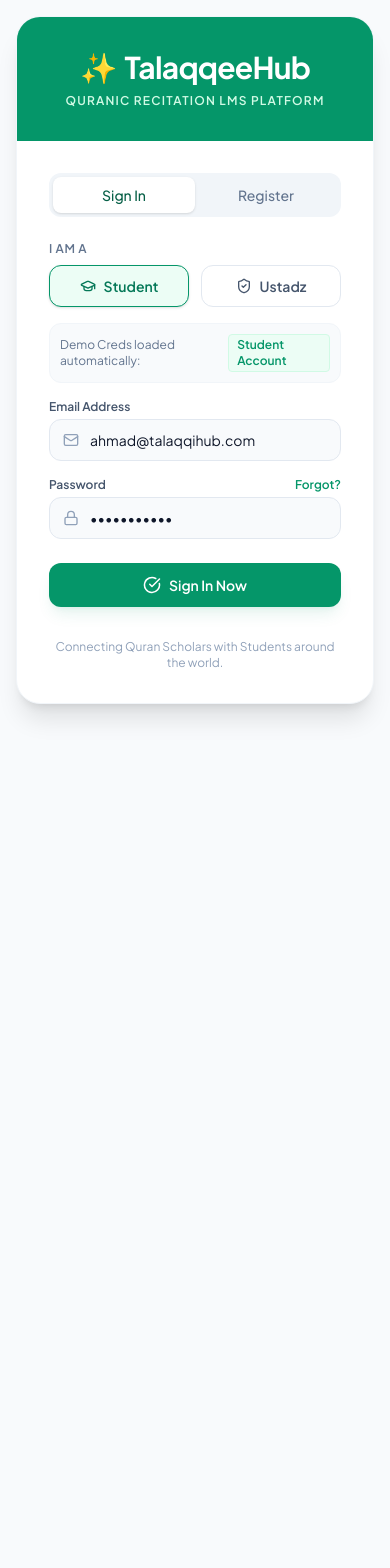
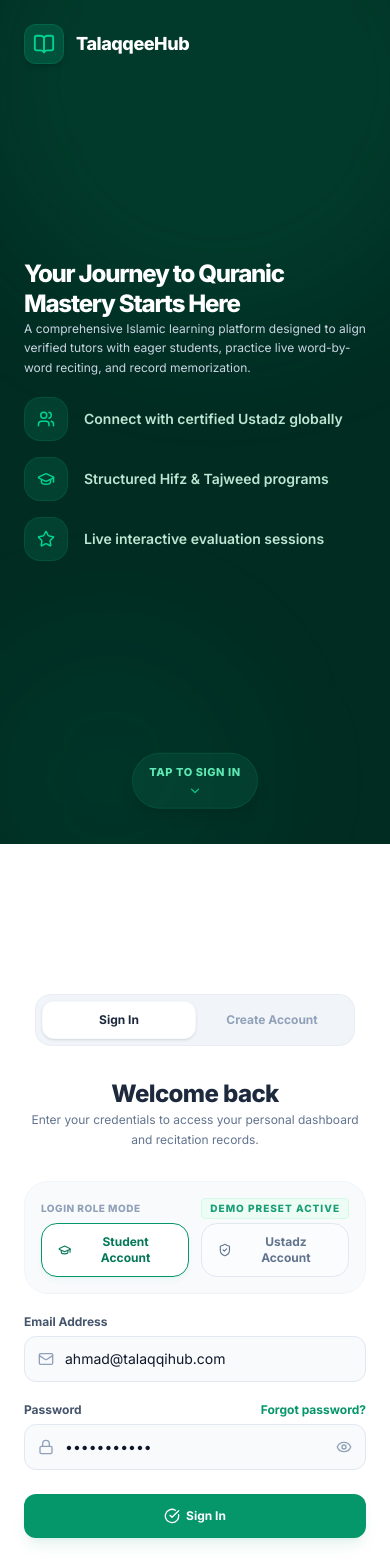
Before and after one commit to mfakhriabdillah/talaqqeehub, a React (Vite) app: page / in a window 390 px wide. Shown: the top 1568 px of the page. Before the commit the page ends 844 px from the top, so only its background shows below. Built offline with nearby package versions, Linux system fonts and the light colour scheme.

Commit message:
Fix landing page and Mobile view

```diff
--- a/src/components/AuthView.jsx
+++ b/src/components/AuthView.jsx
@@ -1,5 +1,18 @@
 import React, { useState } from 'react';
-import { Mail, Lock, User, CheckCircle, GraduationCap, ShieldCheck } from 'lucide-react';
+import {
+  Mail,
+  Lock,
+  User,
+  CheckCircle,
+  GraduationCap,
+  ShieldCheck,
+  BookOpen,
+  Users,
+  Star,
+  Eye,
+  EyeOff,
+  ChevronDown
+} from 'lucide-react';
 
 export default function AuthView({ onLogin }) {
   const [isLogin, setIsLogin] = useState(true);
@@ -8,6 +21,7 @@
   const [password, setPassword] = useState('password123');
   const [name, setName] = useState('Ahmad Fauzi');
   const [loading, setLoading] = useState(false);
+  const [showPassword, setShowPassword] = useState(false);
 
   const handleQuickFill = (selectedRole) => {
     setRole(selectedRole);
@@ -38,95 +52,162 @@
   };
 
   return (
-    <div className="min-height-[90vh] flex items-center justify-center p-4">
-      <div className="w-full max-w-md bg-white border border-slate-100 rounded-3xl shadow-xl overflow-hidden transition-all duration-300 hover:shadow-2xl">
-        {/* Decorative Top Accent */}
-        <div className="bg-emerald-600 px-6 py-8 text-center text-white relative">
-          <div className="absolute inset-0 bg-[radial-gradient(ellipse_at_top_right,_var(--tw-gradient-stops))] from-emerald-400 via-emerald-600 to-emerald-800 opacity-90"></div>
-          <div className="relative z-10">
-            <h1 className="text-3xl font-bold tracking-tight m-0 text-white font-sans flex items-center justify-center gap-2">
-              <span className="text-emerald-200">✨</span> TalaqqeeHub
-            </h1>
-            <p className="text-emerald-100 text-xs mt-2 uppercase tracking-widest font-semibold">
-              Quranic Recitation LMS Platform
+    <div className="min-h-screen flex flex-col md:flex-row bg-slate-50 font-sans scroll-smooth">
+
+      {/* 1. LEFT SIDE - EMERALD BRAND PANEL (Mobile Full-Screen Onboarding Splash) */}
+      <div className="w-full md:w-1/2 bg-emerald-950 p-6 md:p-12 lg:p-16 flex flex-col justify-between text-white relative overflow-hidden h-[100dvh] md:h-screen md:min-h-screen">
+
+        {/* Soft Circular Glow Background Decoration */}
+        <div className="absolute inset-0 bg-[radial-gradient(circle_at_center,_var(--tw-gradient-stops))] from-emerald-800 via-emerald-900 to-emerald-950 opacity-95"></div>
+        <div className="absolute top-[-20%] right-[-20%] w-[500px] h-[500px] rounded-full bg-emerald-500/10 blur-3xl"></div>
+        <div className="absolute bottom-[-10%] left-[-10%] w-[300px] h-[300px] rounded-full bg-emerald-400/5 blur-3xl"></div>
+
+        {/* Brand Header */}
+        <div className="relative z-10 flex items-center gap-3">
+          <div className="p-2 bg-emerald-700/40 rounded-xl border border-emerald-600/30 shadow-md">
+            <BookOpen size={22} className="text-emerald-400" />
+          </div>
+          <span className="text-lg font-black tracking-tight text-white">TalaqqeeHub</span>
+        </div>
+
+        {/* Title, Copy & Feature Points Stack */}
+        <div className="relative z-10 my-auto py-4 md:py-0 space-y-5 md:space-y-12">
+          {/* Headline block */}
+          <div className="space-y-4">
+            <h2 className="text-2xl md:text-3xl lg:text-4.5xl font-extrabold text-white leading-tight tracking-tighter m-0">
+              Your Journey to Quranic Mastery Starts Here
+            </h2>
+            <p className="text-xs md:text-sm text-slate-300 leading-relaxed font-normal max-w-md">
+              A comprehensive Islamic learning platform designed to align verified tutors with eager students, practice live word-by-word reciting, and record memorization.
             </p>
+          </div>
+
+          {/* Three features list */}
+          <div className="space-y-4 max-w-md">
+            {[
+              { icon: Users, text: "Connect with certified Ustadz globally" },
+              { icon: GraduationCap, text: "Structured Hifz & Tajweed programs" },
+              { icon: Star, text: "Live interactive evaluation sessions" }
+            ].map((feat, idx) => {
+              const Icon = feat.icon;
+              return (
+                <div key={idx} className="flex items-center gap-4 group cursor-default">
+                  <div className="p-3 bg-emerald-800/40 rounded-2xl border border-emerald-700/30 text-emerald-400 group-hover:bg-emerald-700/50 group-hover:text-emerald-300 transition-all duration-300">
+                    <Icon size={18} />
+                  </div>
+                  <span className="text-sm font-semibold text-emerald-100/90 group-hover:text-white transition-colors duration-300">
+                    {feat.text}
+                  </span>
+                </div>
+              );
+            })}
           </div>
         </div>
 
-        {/* Form Body */}
-        <div className="p-8">
-          {/* Tab Toggles */}
-          <div className="flex bg-slate-100 p-1 rounded-xl mb-6">
+        {/* Mobile Onboarding Scroll Down Arrow Action */}
+        <div className="relative z-10 md:hidden flex flex-col items-center justify-center gap-1.5 mt-2 animate-bounce">
+          <button
+            type="button"
+            onClick={() => {
+              document.getElementById('login-section')?.scrollIntoView({ behavior: 'smooth' });
+            }}
+            className="flex flex-col items-center gap-1 text-[11px] uppercase tracking-wider text-emerald-300 font-extrabold bg-emerald-900/50 hover:bg-emerald-900/80 px-4 py-2.5 rounded-full border border-emerald-700/30 shadow-lg cursor-pointer transition-all active:scale-95"
+          >
+            <span>Tap to Sign In</span>
+            <ChevronDown size={14} className="text-emerald-400" />
+          </button>
+        </div>
+
+        {/* Social / Trust Footer */}
+        <div className="relative z-10 text-xs text-emerald-200/50 font-medium hidden md:block">
+          Connecting Quran Scholars with Students around the world. © 2026 TalaqqeeHub.
+        </div>
+      </div>
+
+      {/* 2. RIGHT SIDE - CREDENTIALS LOGIN PANEL */}
+      <div id="login-section" className="w-full md:w-1/2 bg-white flex items-center justify-center p-6 md:p-12 lg:p-16 min-h-[100dvh] md:min-h-screen">
+
+        <div className="w-full max-w-md space-y-8 animate-scaleUp">
+
+          {/* Tab Toggles (Sign In / Create Account) */}
+          <div className="flex bg-slate-100 p-1.5 rounded-2xl max-w-xs mx-auto border border-slate-200/50">
             <button
+              type="button"
               onClick={() => { setIsLogin(true); handleQuickFill(role); }}
-              className={`flex-1 py-2 text-sm font-medium rounded-lg transition-all duration-200 ${
+              className={`flex-1 py-2.5 text-xs font-bold rounded-xl transition-all duration-300 cursor-pointer ${
                 isLogin
-                  ? 'bg-white text-emerald-800 shadow-sm'
-                  : 'text-slate-500 hover:text-slate-800'
+                  ? 'bg-white text-slate-800 shadow-sm border border-slate-200/25'
+                  : 'text-slate-400 hover:text-slate-700'
               }`}
             >
               Sign In
             </button>
             <button
+              type="button"
               onClick={() => { setIsLogin(false); }}
-              className={`flex-1 py-2 text-sm font-medium rounded-lg transition-all duration-200 ${
+              className={`flex-1 py-2.5 text-xs font-bold rounded-xl transition-all duration-300 cursor-pointer ${
                 !isLogin
-                  ? 'bg-white text-emerald-800 shadow-sm'
-                  : 'text-slate-500 hover:text-slate-800'
+                  ? 'bg-white text-slate-800 shadow-sm border border-slate-200/25'
+                  : 'text-slate-400 hover:text-slate-700'
               }`}
             >
-              Register
+              Create Account
             </button>
           </div>
 
-          <form onSubmit={handleSubmit} className="space-y-4">
-            {/* Role Switcher */}
-            <div>
-              <label className="text-xs font-semibold text-slate-500 uppercase tracking-wider block mb-2">
-                I am a
-              </label>
+          {/* Form Header */}
+          <div className="space-y-1.5 text-center md:text-left">
+            <h3 className="text-2xl font-extrabold text-slate-800 tracking-tight m-0">
+              {isLogin ? "Welcome back" : "Create your account"}
+            </h3>
+            <p className="text-xs text-slate-500 font-normal leading-relaxed">
+              {isLogin
+                ? "Enter your credentials to access your personal dashboard and recitation records."
+                : "Register as a new student to begin your custom recitation pathways today."}
+            </p>
+          </div>
+
+          <form onSubmit={handleSubmit} className="space-y-5">
+            {/* Demo Quick-Fill Pill Segments */}
+            <div className="space-y-2 bg-slate-50 border border-slate-100 p-4 rounded-3xl">
+              <div className="flex justify-between items-center mb-1">
+                <span className="text-[10px] uppercase tracking-wider font-extrabold text-slate-400">Login Role Mode</span>
+                <span className="text-[10px] text-emerald-600 font-extrabold bg-emerald-50 px-2 py-0.5 rounded border border-emerald-100 uppercase tracking-widest animate-pulse">
+                  Demo Preset Active
+                </span>
+              </div>
               <div className="grid grid-cols-2 gap-3">
                 <button
                   type="button"
                   onClick={() => handleQuickFill('student')}
-                  className={`flex items-center justify-center gap-2 py-2.5 px-4 rounded-xl border text-sm font-semibold transition-all ${
+                  className={`flex items-center justify-center gap-2 py-2.5 px-4 rounded-2xl border text-xs font-bold transition-all cursor-pointer ${
                     role === 'student'
-                      ? 'border-emerald-600 bg-emerald-50 text-emerald-700 shadow-sm'
-                      : 'border-slate-200 bg-white text-slate-600 hover:bg-slate-50'
+                      ? 'border-emerald-600 bg-white text-emerald-700 shadow-md shadow-emerald-600/5'
+                      : 'border-slate-200 bg-white/40 text-slate-500 hover:bg-white hover:text-slate-700'
                   }`}
                 >
-                  <GraduationCap size={16} />
-                  Student
+                  <GraduationCap size={14} />
+                  Student Account
                 </button>
                 <button
                   type="button"
                   onClick={() => handleQuickFill('teacher')}
-                  className={`flex items-center justify-center gap-2 py-2.5 px-4 rounded-xl border text-sm font-semibold transition-all ${
+                  className={`flex items-center justify-center gap-2 py-2.5 px-4 rounded-2xl border text-xs font-bold transition-all cursor-pointer ${
                     role === 'teacher'
-                      ? 'border-emerald-600 bg-emerald-50 text-emerald-700 shadow-sm'
-                      : 'border-slate-200 bg-white text-slate-600 hover:bg-slate-50'
+                      ? 'border-emerald-600 bg-white text-emerald-700 shadow-md shadow-emerald-600/5'
+                      : 'border-slate-200 bg-white/40 text-slate-500 hover:bg-white hover:text-slate-700'
                   }`}
                 >
-                  <ShieldCheck size={16} />
-                  Ustadz
+                  <ShieldCheck size={14} />
+                  Ustadz Account
                 </button>
               </div>
             </div>
 
-            {/* Quick Helper Label */}
-            {isLogin && (
-              <div className="bg-slate-50 p-2.5 rounded-xl border border-slate-100 flex items-center justify-between text-xs text-slate-500">
-                <span>Demo Creds loaded automatically:</span>
-                <span className="font-semibold text-emerald-600 capitalize bg-emerald-50 px-2 py-0.5 rounded border border-emerald-100">
-                  {role} Account
-                </span>
-              </div>
-            )}
-
-            {/* Name (Registration Only) */}
+            {/* Name Input (Visible in Create Account mode) */}
             {!isLogin && (
-              <div className="space-y-1">
-                <label className="text-xs font-semibold text-slate-600 block">Full Name</label>
+              <div className="space-y-1.5 animate-fadeIn">
+                <label className="text-xs font-bold text-slate-600 block">Full Name</label>
                 <div className="relative">
                   <span className="absolute inset-y-0 left-0 pl-3.5 flex items-center text-slate-400">
                     <User size={16} />
@@ -134,18 +215,18 @@
                   <input
                     type="text"
                     required
-                    placeholder="Enter your name"
+                    placeholder="Ahmad Fauzi"
                     value={name}
                     onChange={(e) => setName(e.target.value)}
-                    className="w-full pl-10 pr-4 py-2.5 bg-slate-50 border border-slate-200 rounded-xl text-sm transition-all focus:bg-white"
+                    className="w-full pl-10 pr-4 py-3 bg-slate-50 border border-slate-200 focus:border-emerald-500 focus:bg-white rounded-xl text-sm transition-all outline-none focus:ring-4 focus:ring-emerald-500/10"
                   />
                 </div>
               </div>
             )}
 
-            {/* Email */}
-            <div className="space-y-1">
-              <label className="text-xs font-semibold text-slate-600 block">Email Address</label>
+            {/* Email Input */}
+            <div className="space-y-1.5">
+              <label className="text-xs font-bold text-slate-600 block">Email Address</label>
               <div className="relative">
                 <span className="absolute inset-y-0 left-0 pl-3.5 flex items-center text-slate-400">
                   <Mail size={16} />
@@ -156,18 +237,18 @@
                   placeholder="name@example.com"
                   value={email}
                   onChange={(e) => setEmail(e.target.value)}
-                  className="w-full pl-10 pr-4 py-2.5 bg-slate-50 border border-slate-200 rounded-xl text-sm transition-all focus:bg-white"
+                  className="w-full pl-10 pr-4 py-3 bg-slate-50 border border-slate-200 focus:border-emerald-500 focus:bg-white rounded-xl text-sm transition-all outline-none focus:ring-4 focus:ring-emerald-500/10"
                 />
               </div>
             </div>
 
-            {/* Password */}
-            <div className="space-y-1">
+            {/* Password Input with Visibility Eye toggle */}
+            <div className="space-y-1.5">
               <div className="flex justify-between items-center">
-                <label className="text-xs font-semibold text-slate-600 block">Password</label>
+                <label className="text-xs font-bold text-slate-600 block">Password</label>
                 {isLogin && (
-                  <a href="#forgot" className="text-xs font-semibold text-emerald-600 hover:text-emerald-700">
-                    Forgot?
+                  <a href="#forgot" className="text-xs font-bold text-emerald-600 hover:text-emerald-700 transition-colors">
+                    Forgot password?
                   </a>
                 )}
               </div>
@@ -176,13 +257,20 @@
                   <Lock size={16} />
                 </span>
                 <input
-                  type="password"
+                  type={showPassword ? "text" : "password"}
                   required
                   placeholder="••••••••"
                   value={password}
                   onChange={(e) => setPassword(e.target.value)}
-                  className="w-full pl-10 pr-4 py-2.5 bg-slate-50 border border-slate-200 rounded-xl text-sm transition-all focus:bg-white"
+                  className="w-full pl-10 pr-10 py-3 bg-slate-50 border border-slate-200 focus:border-emerald-500 focus:bg-white rounded-xl text-sm transition-all outline-none focus:ring-4 focus:ring-emerald-500/10"
                 />
+                <button
+                  type="button"
+                  onClick={() => setShowPassword(!showPassword)}
+                  className="absolute inset-y-0 right-0 pr-3.5 flex items-center text-slate-400 hover:text-slate-600 cursor-pointer"
+                >
+                  {showPassword ? <EyeOff size={16} /> : <Eye size={16} />}
+                </button>
               </div>
             </div>
 
@@ -190,30 +278,27 @@
             <button
               type="submit"
               disabled={loading}
-              className={`w-full py-3 px-4 bg-emerald-600 hover:bg-emerald-700 text-white font-semibold rounded-xl shadow-lg shadow-emerald-600/10 hover:shadow-emerald-600/25 active:scale-95 transition-all text-sm flex items-center justify-center gap-2 mt-6 cursor-pointer ${
+              className={`w-full py-3.5 px-4 bg-emerald-600 hover:bg-emerald-700 text-white font-bold rounded-xl shadow-lg shadow-emerald-600/10 hover:shadow-emerald-600/25 active:scale-[0.98] transition-all text-xs flex items-center justify-center gap-1.5 cursor-pointer mt-6 ${
                 loading ? 'opacity-85 pointer-events-none' : ''
               }`}
             >
               {loading ? (
                 <>
-                  <div className="w-5 h-5 border-2 border-white/30 border-t-white rounded-full animate-spin"></div>
-                  <span>Logging in...</span>
+                  <div className="w-4 h-4 border-2 border-white/30 border-t-white rounded-full animate-spin"></div>
+                  <span>Authenticating...</span>
                 </>
               ) : (
                 <>
-                  <CheckCircle size={18} />
-                  <span>{isLogin ? 'Sign In Now' : 'Register Account'}</span>
+                  <CheckCircle size={16} />
+                  <span>{isLogin ? 'Sign In' : 'Create Account'}</span>
                 </>
               )}
             </button>
           </form>
 
-          {/* Social Proof Note */}
-          <div className="mt-8 text-center text-xs text-slate-400">
-            Connecting Quran Scholars with Students around the world.
-          </div>
         </div>
       </div>
+
     </div>
   );
 }
--- a/src/components/StudentDashboard.jsx
+++ b/src/components/StudentDashboard.jsx
@@ -93,7 +93,7 @@
       {isDashboardView && (
         <div className="space-y-8">
           {/* Stats Widgets */}
-          <div className="grid grid-cols-2 lg:grid-cols-4 gap-4 md:gap-6">
+          <div className="grid grid-cols-1 sm:grid-cols-2 lg:grid-cols-4 gap-4 md:gap-6">
             <div className="bg-white p-5 rounded-2xl border border-slate-100 shadow-sm flex items-center gap-4 transition-all hover:translate-y-[-2px] hover:shadow-md">
               <div className="p-3 bg-emerald-50 rounded-xl text-emerald-600">
                 <BookOpen size={24} />
--- a/src/index.css
+++ b/src/index.css
@@ -1,9 +1,9 @@
-@import url('https://fonts.googleapis.com/css2?family=Amiri:ital,wght@0,400;0,700;1,400;1,700&family=Plus+Jakarta+Sans:ital,wght@0,300;0,400;0,500;0,600;0,700;1,400&display=swap');
+@import url('https://fonts.googleapis.com/css2?family=Amiri:ital,wght@0,400;0,700;1,400;1,700&family=Inter:wght@300;400;500;600;700;800&display=swap');
 
 @import "tailwindcss";
 
 @theme {
-  --font-sans: 'Plus Jakarta Sans', system-ui, sans-serif;
+  --font-sans: 'Inter', system-ui, sans-serif;
   --font-arabic: 'Amiri', serif;
 
   --color-emerald-50: #ecfdf5;
```
Also changed, not shown: src/components/StudentLayout.jsx (+38 -10 lines), src/components/TeacherLayout.jsx (+38 -10 lines).
